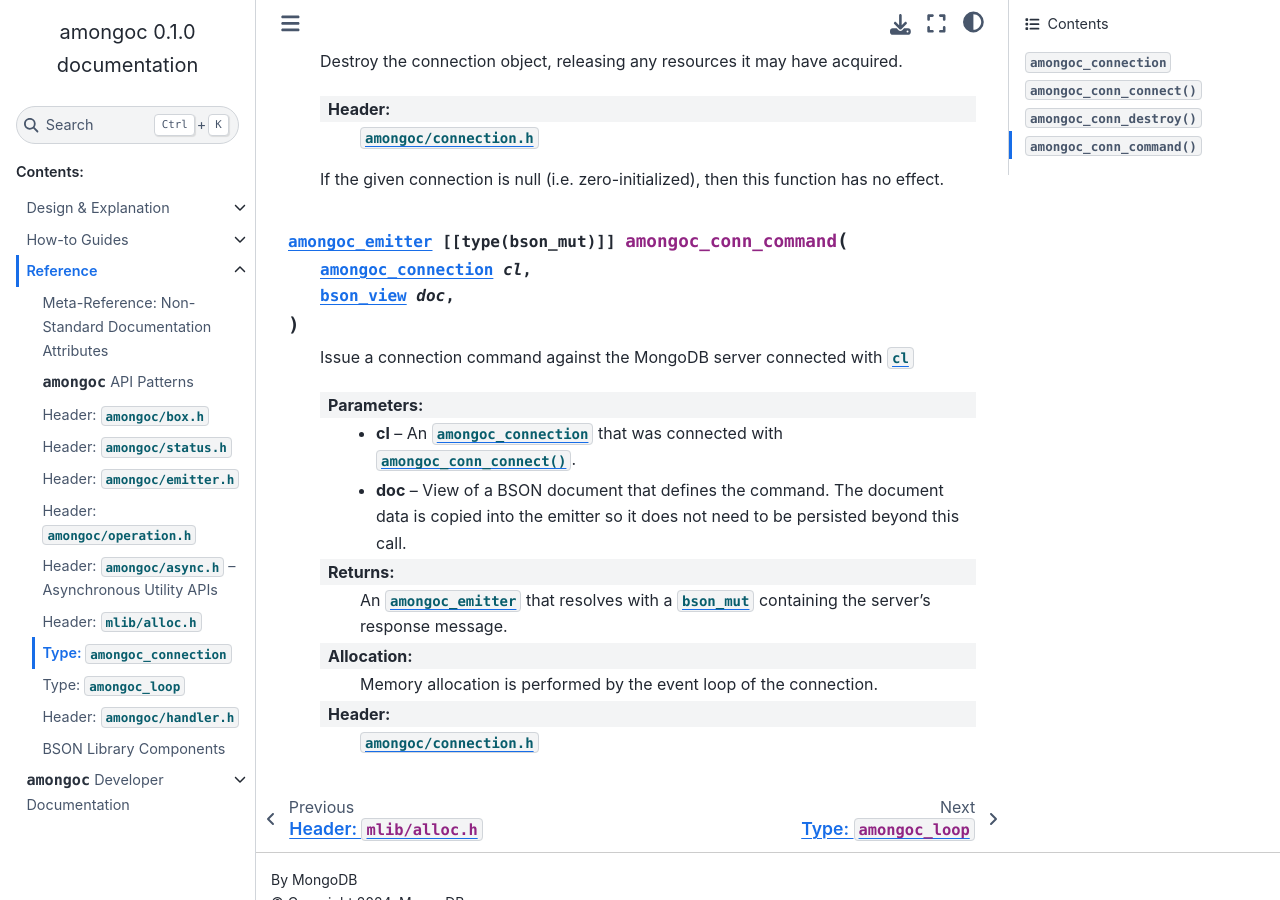
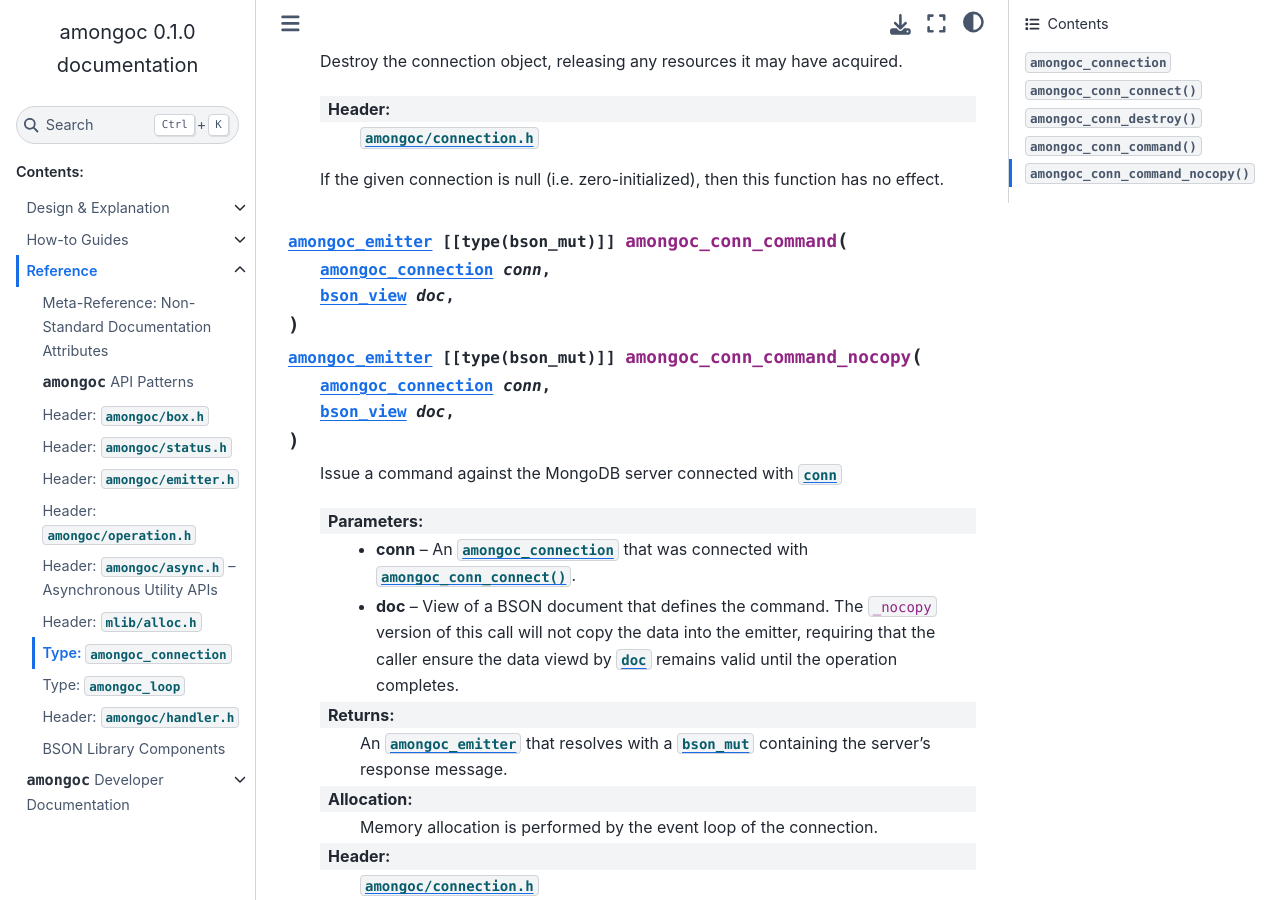
Before and after one commit to mongodb-labs/mongo-c-driver-async, a Sphinx documentation site: the page built from docs/ref/connection.rst, in a window 1280 px wide and 900 px high, scrolled down 1021 px. Built offline with Sphinx 7.4.7 and the Sphinx Book theme 1.1.4, drawn with Linux system fonts in a browser that asks for light colours.

Commit message:
Allow a non-allocating send_op_msg.

```diff
--- a/docs/ref/connection.rst
+++ b/docs/ref/connection.rst
@@ -45,14 +45,16 @@ Type: `amongoc_connection`
 
 
 .. function::
-  amongoc_emitter [[type(bson_mut)]] amongoc_conn_command(amongoc_connection cl, bson_view doc)
+  amongoc_emitter [[type(bson_mut)]] amongoc_conn_command(amongoc_connection conn, bson_view doc)
+  amongoc_emitter [[type(bson_mut)]] amongoc_conn_command_nocopy(amongoc_connection conn, bson_view doc)
 
-  Issue a connection command against the MongoDB server connected with `cl`
+  Issue a command against the MongoDB server connected with `conn`
 
-  :param cl: An `amongoc_connection` that was connected with `amongoc_conn_connect`.
-  :param doc: View of a BSON document that defines the command. The document
-    data is copied into the emitter so it does not need to be persisted beyond
-    this call.
+  :param conn: An `amongoc_connection` that was connected with `amongoc_conn_connect`.
+  :param doc: View of a BSON document that defines the command. The ``_nocopy``
+    version of this call will not copy the data into the emitter, requiring that
+    the caller ensure the data viewd by `doc` remains valid until the operation
+    completes.
   :return: An `amongoc_emitter` that resolves with a `bson_mut` containing the
     server's response message.
   :allocation: Memory allocation is performed by the event loop of the connection.
```
Also changed, not shown: 6 other files.
